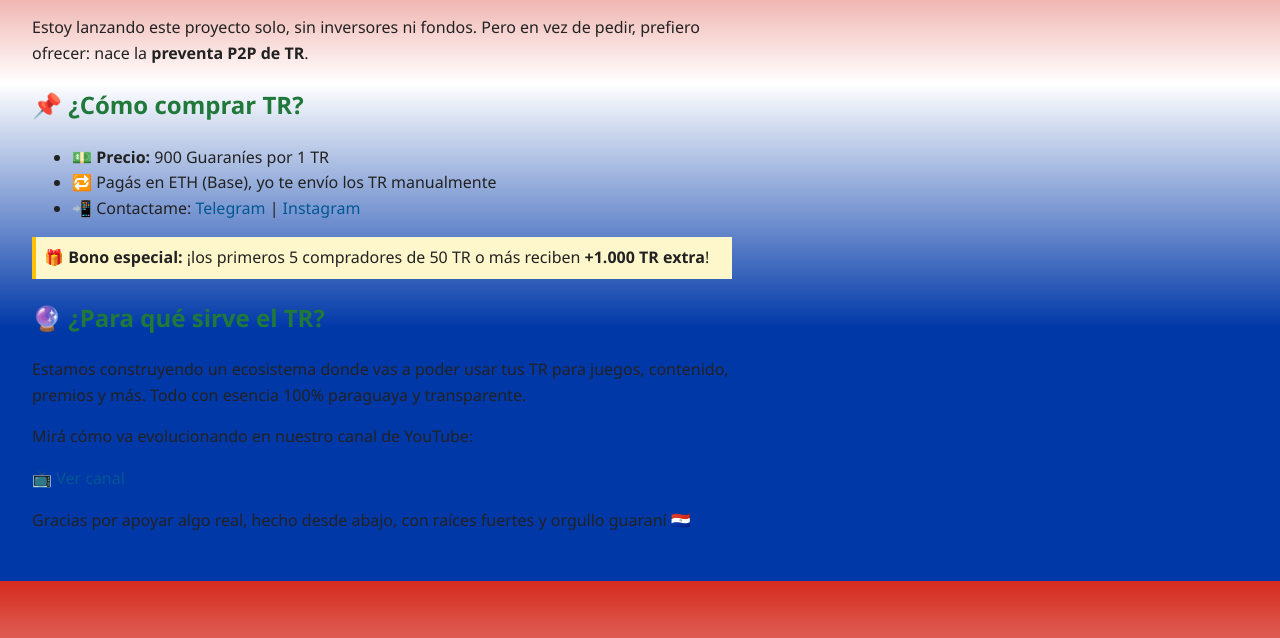
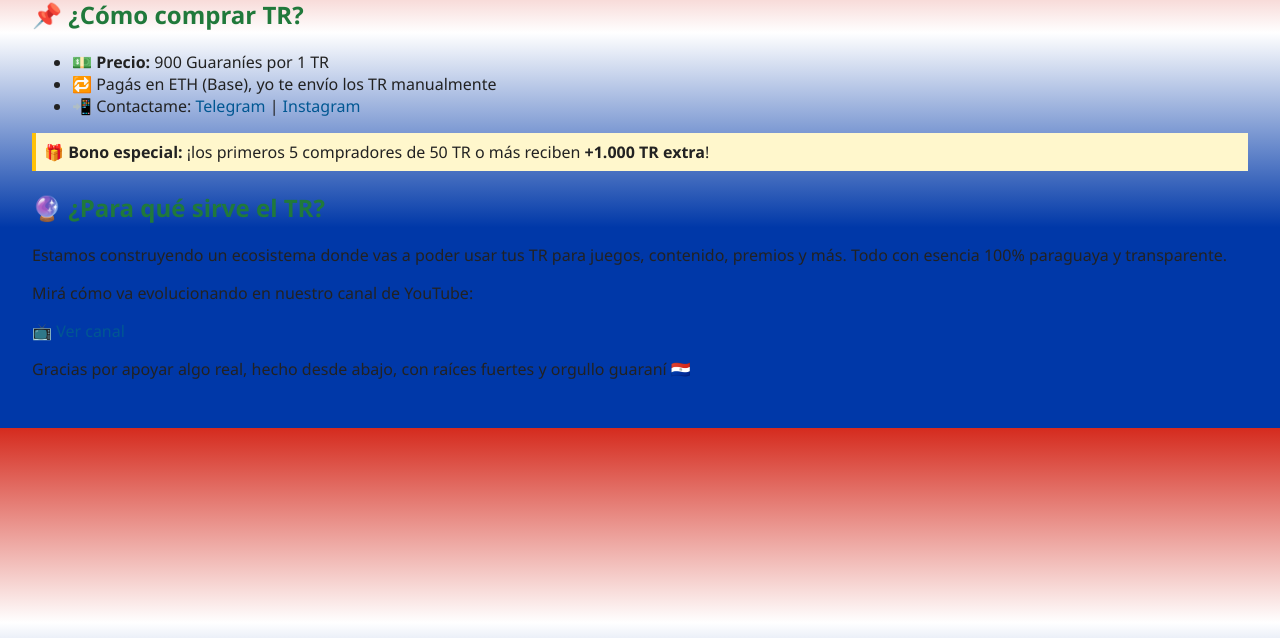
Before and after one commit to alanlopez2323/preventa-TR, a plain HTML site: page index.html in a window 1280 px wide. Shown: the part 162-800 px from the top of the page. Drawn offline with Linux system fonts and the light colour scheme.

Commit message:
Update style.css

```diff
--- a/style.css
+++ b/style.css
@@ -1,13 +1,3 @@
-body {
-  font-family: 'Segoe UI', sans-serif;
-  background: #fefbf5;
-  color: #3e2f1c;
-  max-width: 700px;
-  margin: auto;
-  padding: 2rem;
-  line-height: 1.6;
-}
-
 body {
   background: linear-gradient(to bottom, #d52b1e 0%, #ffffff 33%, #0038a8 66%);
   color: #222;
@@ -15,6 +5,14 @@ body {
   margin: 0;
   padding: 2rem;
 }
+
+.header-bandera {
+  background: linear-gradient(to right, #d52b1e, #ffffff, #0038a8);
+  padding: 1rem;
+  text-align: center;
+  color: #000;
+}
+
 
 h1, h2 {
   color: #20793b;
```
